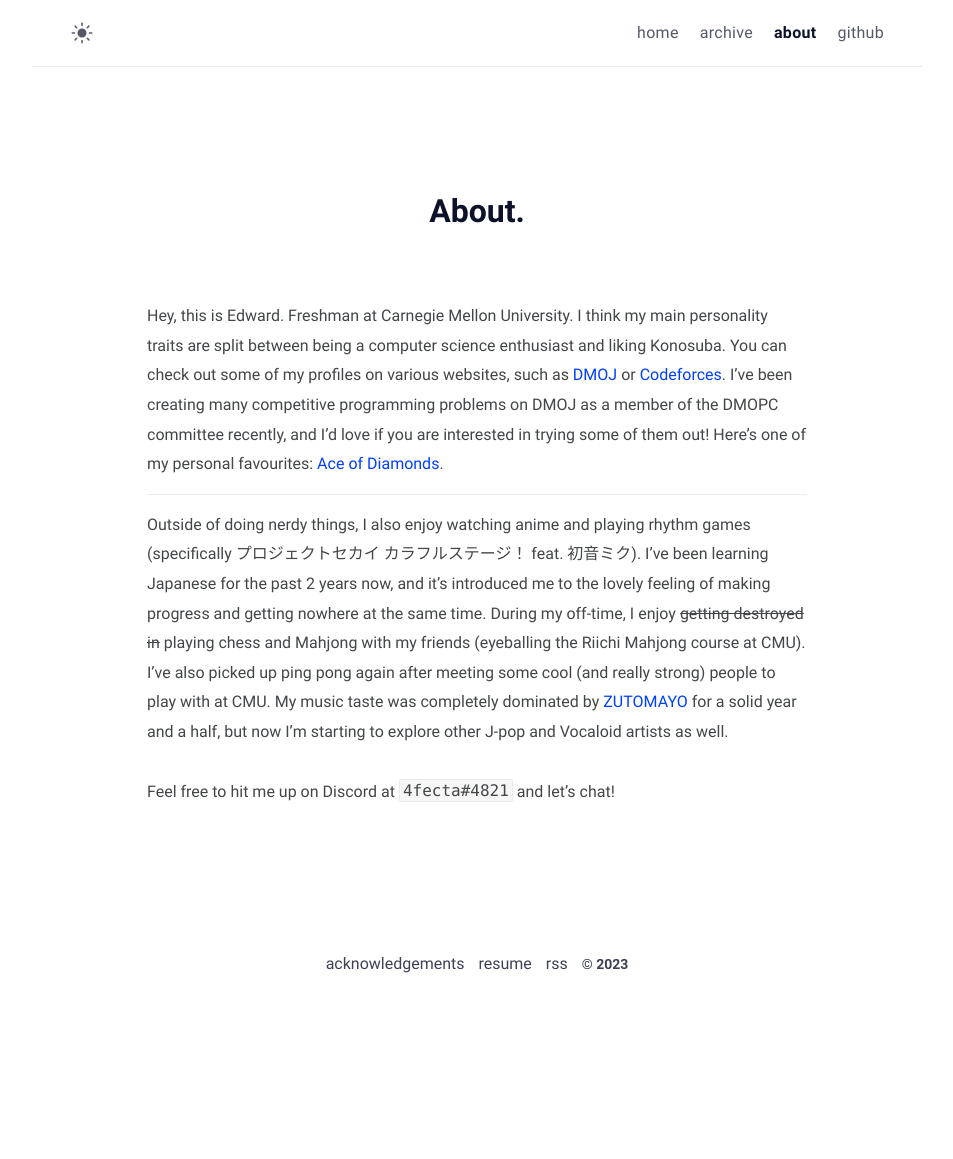
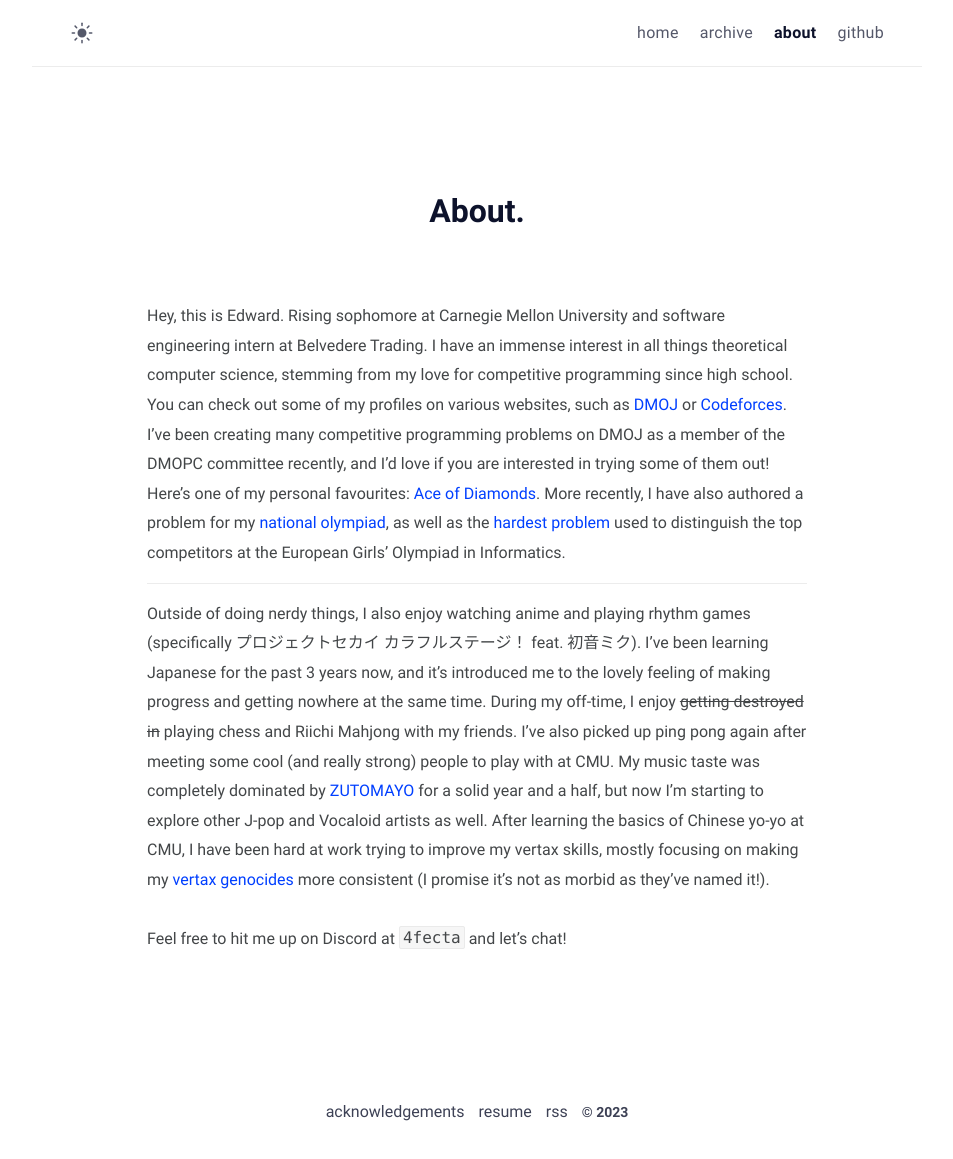
Before and after one commit to 4fecta/4fecta.ca, a Jekyll site: the page built from about.md, in a window 1280 px wide. Shown: the whole page, without its empty margins (163-1116 px from the left). Built offline with Jekyll 4.4.1, drawn with Linux system fonts in a browser that asks for light colours; before the commit the page ends 1011 px from its top, so only the background shows below that.

Commit message:
Update about.md

```diff
--- a/about.md
+++ b/about.md
@@ -6,10 +6,10 @@
 comments: false
 ---
 
-Hey, this is Edward. Freshman at Carnegie Mellon University. I think my main personality traits are split between being a computer science enthusiast and liking Konosuba. You can check out some of my profiles on various websites, such as [DMOJ](https://dmoj.ca/user/4fecta) or [Codeforces](https://codeforces.com/profile/4fecta). I've been creating many competitive programming problems on DMOJ as a member of the DMOPC committee recently, and I'd love if you are interested in trying some of them out! Here's one of my personal favourites: [Ace of Diamonds](https://dmoj.ca/problem/dmopc21c9p4).
+Hey, this is Edward. Rising sophomore at Carnegie Mellon University and software engineering intern at Belvedere Trading. I have an immense interest in all things theoretical computer science, stemming from my love for competitive programming since high school. You can check out some of my profiles on various websites, such as [DMOJ](https://dmoj.ca/user/4fecta) or [Codeforces](https://codeforces.com/profile/4fecta). I've been creating many competitive programming problems on DMOJ as a member of the DMOPC committee recently, and I'd love if you are interested in trying some of them out! Here's one of my personal favourites: [Ace of Diamonds](https://dmoj.ca/problem/dmopc21c9p4). More recently, I have also authored a problem for my [national olympiad](https://dmoj.ca/problem/cco23p2), as well as the [hardest problem](https://egoi23.se/assets/tasks/day2/guessinggame.pdf) used to distinguish the top competitors at the European Girls' Olympiad in Informatics.
 
 <hr>
 
-Outside of doing nerdy things, I also enjoy watching anime and playing rhythm games (specifically プロジェクトセカイ カラフルステージ！ feat. 初音ミク). I've been learning Japanese for the past 2 years now, and it's introduced me to the lovely feeling of making progress and getting nowhere at the same time. During my off-time, I enjoy  ~~getting destroyed in~~ playing chess and Mahjong with my friends (eyeballing the Riichi Mahjong course at CMU). I've also picked up ping pong again after meeting some cool (and really strong) people to play with at CMU. My music taste was completely dominated by [ZUTOMAYO](https://youtu.be/Atvsg_zogxo) for a solid year and a half, but now I'm starting to explore other J-pop and Vocaloid artists as well.
+Outside of doing nerdy things, I also enjoy watching anime and playing rhythm games (specifically プロジェクトセカイ カラフルステージ！ feat. 初音ミク). I've been learning Japanese for the past 3 years now, and it's introduced me to the lovely feeling of making progress and getting nowhere at the same time. During my off-time, I enjoy  ~~getting destroyed in~~ playing chess and Riichi Mahjong with my friends. I've also picked up ping pong again after meeting some cool (and really strong) people to play with at CMU. My music taste was completely dominated by [ZUTOMAYO](https://youtu.be/Atvsg_zogxo) for a solid year and a half, but now I'm starting to explore other J-pop and Vocaloid artists as well. After learning the basics of Chinese yo-yo at CMU, I have been hard at work trying to improve my vertax skills, mostly focusing on making my [vertax genocides](https://youtu.be/2nMmd07keQM) more consistent (I promise it's not as morbid as they've named it!).
 
-Feel free to hit me up on Discord at `4fecta#4821` and let's chat!
+Feel free to hit me up on Discord at `4fecta` and let's chat!
```
